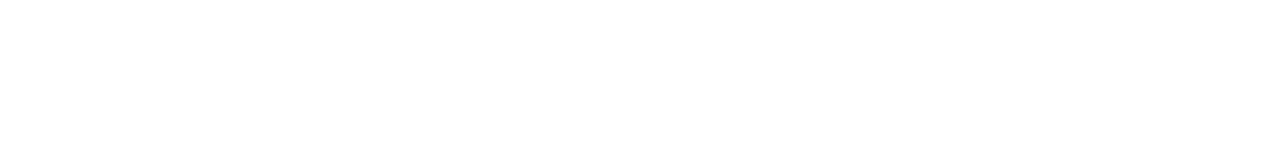
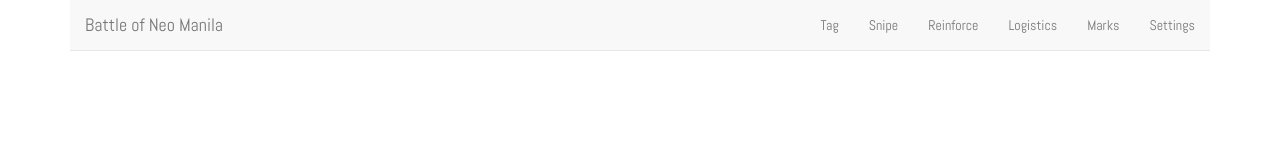
Before and after one commit to GaiusSensei/project-manila, a plain HTML site: page Project Manila/index.html in a window 1280 px wide. Drawn offline with Linux system fonts and the light colour scheme.

Commit message:
Bootstrap Navbar on index

```diff
--- a/Project Manila/css/index.css
+++ b/Project Manila/css/index.css
@@ -1,2 +1,10 @@
+@import url(http://fonts.googleapis.com/css?family=Abel);
+
 body {
 }
+.container {
+    min-width: 350px;
+}
+.navbar {
+    font-family: 'Abel', sans-serif;
+}
--- a/Project Manila/index.html
+++ b/Project Manila/index.html
@@ -6,7 +6,32 @@
     <script src="bower_components/headjs/dist/1.0.0/head.js" type="text/javascript"></script>
 </head>
 <body>
+    <div class="container">
+        <nav class="navbar navbar-default navbar-static-top" role="navigation">
+            <div class="container-fluid">
+                <div class="navbar-header">
+                    <button type="button" class="navbar-toggle" data-toggle="collapse" data-target="#bs-example-navbar-collapse-1">
+                        <span class="sr-only">Toggle navigation</span>
+                        <span class="icon-bar"></span>
+                        <span class="icon-bar"></span>
+                        <span class="icon-bar"></span>
+                    </button>
+                    <a class="navbar-brand" href="#">Battle of Neo Manila</a>
+                </div>
+                <div class="collapse navbar-collapse" id="bs-example-navbar-collapse-1">
+                    <ul class="nav navbar-nav navbar-right">
+                        <li><a href="#">Tag</a></li>
+                        <li><a href="#">Snipe</a></li>
+                        <li><a href="#">Reinforce</a></li>
+                        <li><a href="#">Logistics</a></li>
+                        <li><a href="#">Marks</a></li>
+                        <li><a href="#">Settings</a></li>
+                    </ul>
+                </div>
+            </div>
+        </nav>
 
+    </div>
     <!-- Scripts -->
     <script src="js/index.js" type="text/javascript"></script>
 </body>
```
